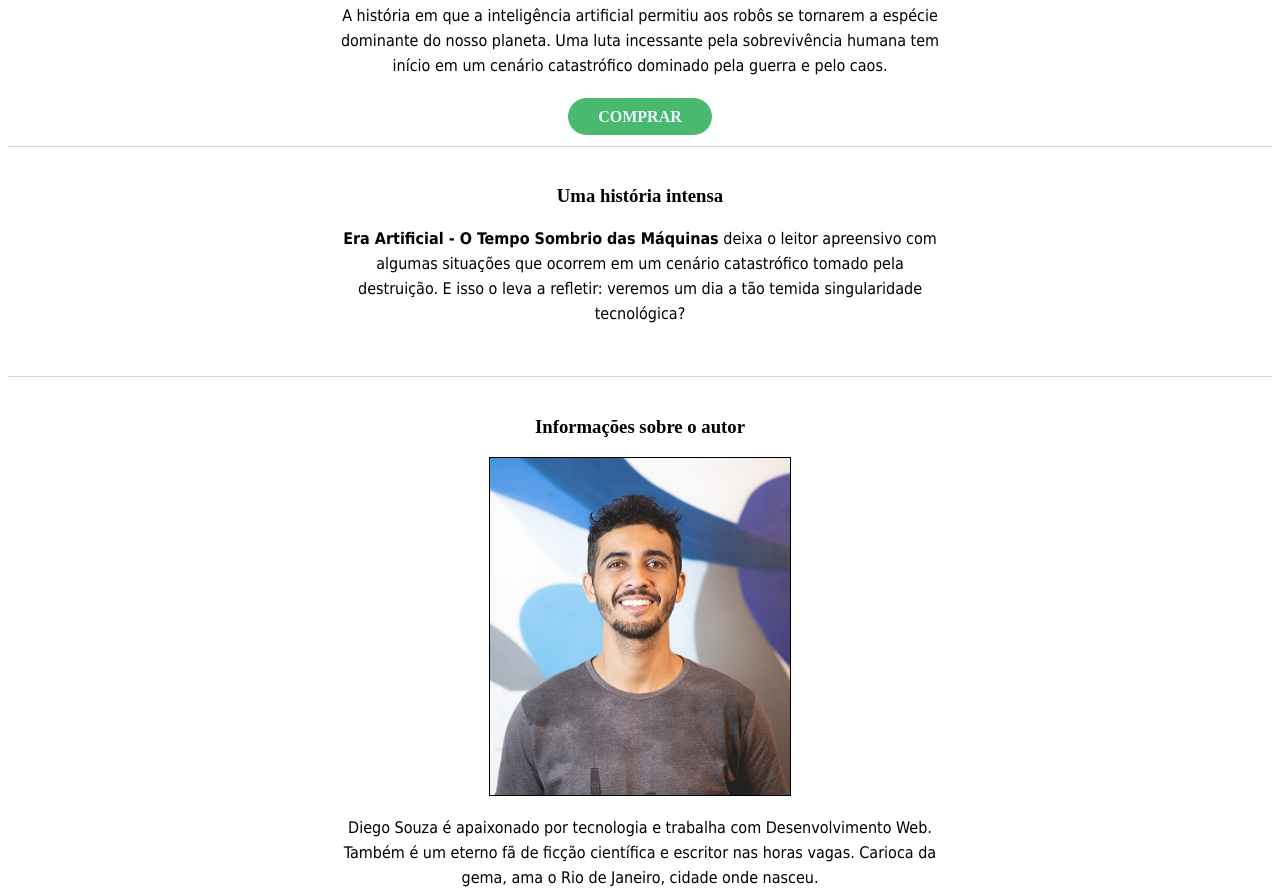
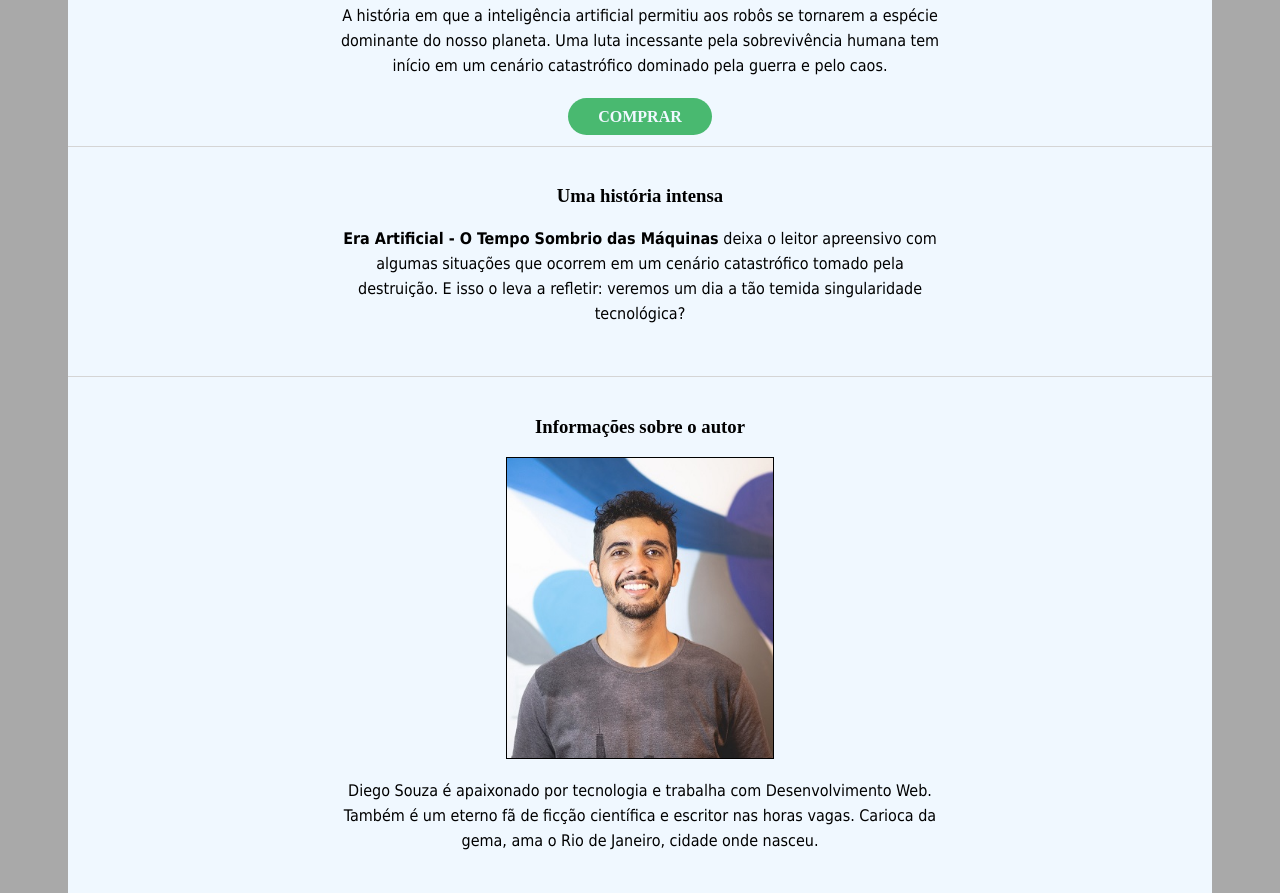
Before and after one commit to Bielkawan/livro, a plain HTML site: page index.html/livro.html in a window 1280 px wide. Shown: the part 479-1372 px from the top of the page. Drawn offline with Linux system fonts and the light colour scheme.

Commit message:
seg commit

```diff
--- a/estilo.css
+++ b/index.html/estilo.css
@@ -1,14 +1,23 @@
 @charsetUTF8;
 
+body {
+    background-color: darkgrey;
+}
 div {
+    background-color: aliceblue;
     text-align: center;
     border-top: 1px solid #d5d5d5;
     padding: 20px;
+    margin: 0 60px 0 60px;
+
+
+
 }
 
 .capa {
     width: 300px auto ;
     height: 300px;
+    border: 1px solid black;
 }
 
 p {
@@ -30,8 +39,8 @@ a {
     border-radius: 20px;
     box-shadow: 20px black;
 }
- img {
-    max-width: 300PX ;
-    max-height: 400PX ;
+ .autor {
+    width: 300px auto ;
+    height: 300px;
     border: 1px solid black;
  }
--- a/livro.html
+++ b/index.html/livro.html
@@ -13,7 +13,7 @@
     <img class="capa" src="capa-livro.jpg" alt="capa-livro.jpg">
     <h2>Um futuro sombrio a nosso caminho</h2>
     <p>A história em que a inteligência artificial permitiu aos robôs se tornarem a espécie dominante do nosso planeta. Uma luta incessante pela sobrevivência humana tem início em um cenário catastrófico dominado pela guerra e pelo caos.</p>
-    <a href=" href="https://bityli.com/qmLwXr>COMPRAR</a>
+    <a href=" href="https:"//bityli.com/qmLwXr">COMPRAR</a>
   </div>
 
   <div>
@@ -23,7 +23,7 @@
 
   <div>
     <h3>Informações sobre o autor</h3>
-    <img src="autor.jpg" alt="">
+    <img class="autor" src="autor.jpg" alt="">
     <p>Diego Souza é apaixonado por tecnologia e trabalha com Desenvolvimento Web. Também é um eterno fã de ficção científica e escritor nas horas vagas. Carioca da gema, ama o Rio de Janeiro, cidade onde nasceu.</p>
   </div>
 
```
Also changed, not shown: index.html/autor.jpg (renamed from autor.jpg), index.html/capa-livro.jpg (renamed from capa-livro.jpg).
